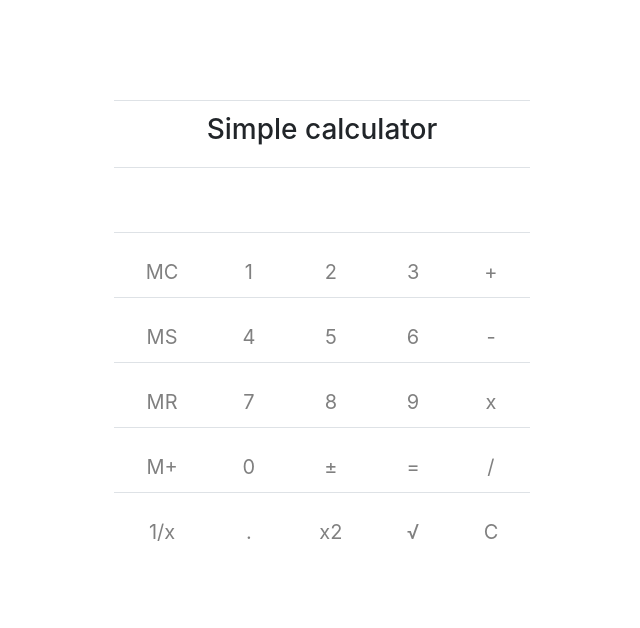
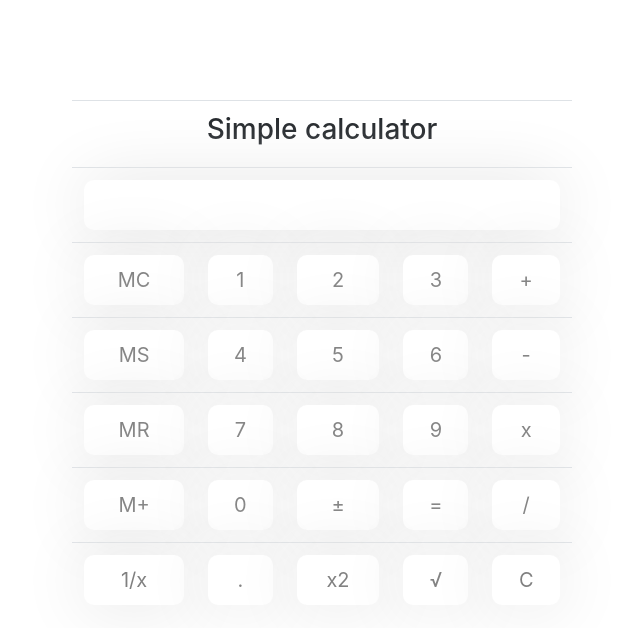
Before and after one commit to Peculiar9/Calculator, a plain HTML site: page index.html in a window 1280 px wide. Shown: the whole page, without its empty margins (318-958 px from the left). Drawn offline with nearby package versions, Linux system fonts and the light colour scheme.

Commit message:
Added more styling

```diff
--- a/index.html
+++ b/index.html
@@ -9,20 +9,27 @@
         <link rel="stylesheet" href="">
         <style>
             input[type=button]{
-                background-color: white; /* Green */
+                background-color: white;
                 border: none;
                 color: grey;
-                padding: 12px 20px;
+                padding: auto;
+                width: 100px;
                 text-align: center;
                 text-decoration: none;
                 display: inline-block;
                 font-size: 16px;
+                box-shadow: rgb(228, 228, 228) 0.1px 0.2px 70px;
+                border-radius: 10px;
+
             }
 
             input[type=text]{
+                width: 400px;
                 background-color: white;
                 border: none;
                 color: #777;
+                box-shadow: rgb(228, 228, 228) 0.1px 0.2px 70px;
+                border-radius: 10px;
                 padding: 12px 20px;
                 text-align: right;
                 text-decoration: none;
@@ -35,23 +42,24 @@
             }
 
             #calc{
-                width:300px;
+                width:500px;
                 height:250px;
             }
             #btn{
                 width:100%;
-                height:40px;
+                height:50px;
                 font-size:20px;
                 }
                 th{
                     text-align:center;
+                    font-weight: 100;
                 }
 
         </style>
     </head>
     <body>
          <form Name="calc">
-            <table id="calc" class="table table-condensed" border=0.4>
+            <table id="calc" class="table table-condensed" border=0;>
              <tr>
                  <th colspan="5">
                      <h3>Simple calculator</h3>
```
